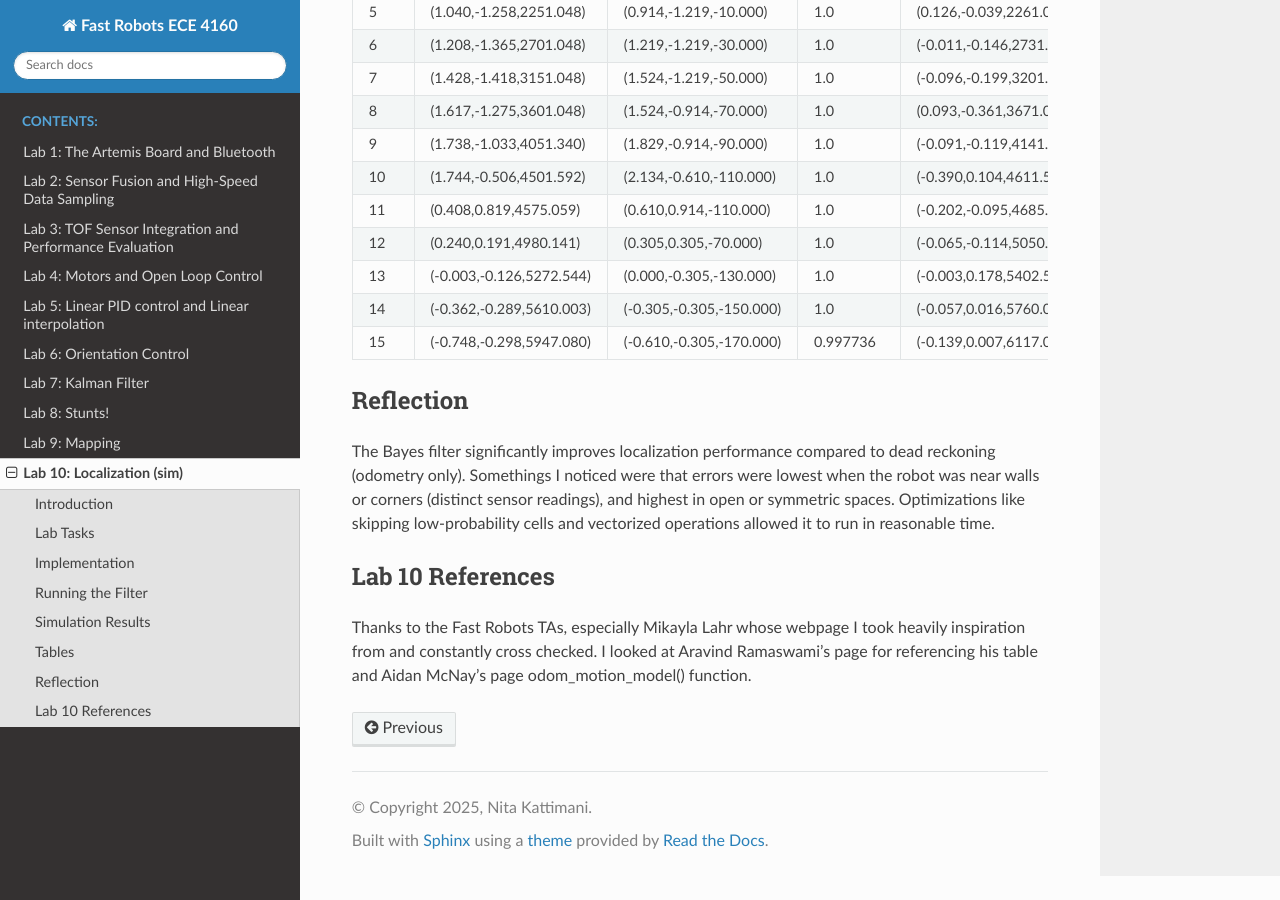
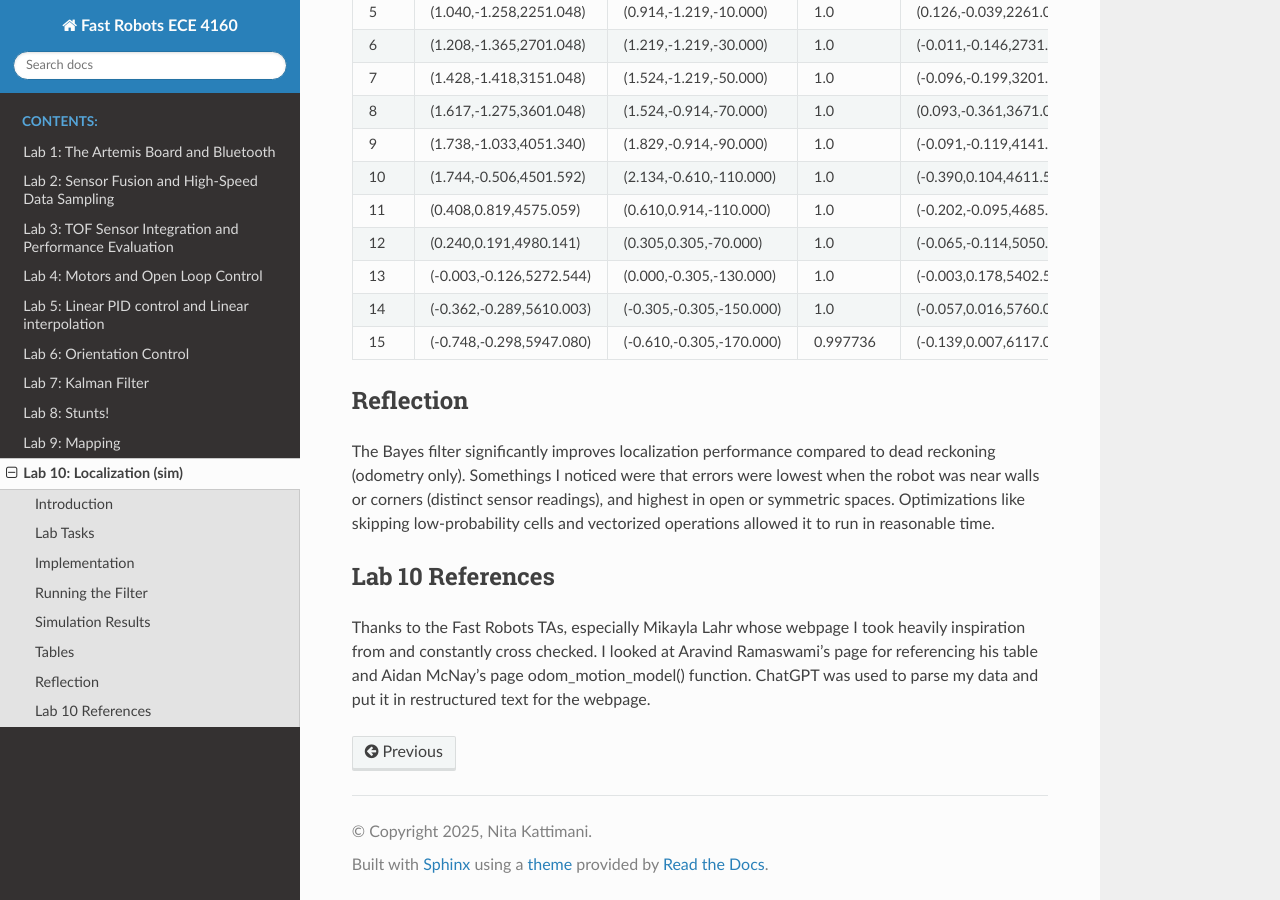
Before and after one commit to nskatti1/Fast-Robots, a Sphinx documentation site: the page built from docs/lab10.rst, in a window 1280 px wide and 900 px high, scrolled down 6911 px. Built offline with Sphinx 7.4.7 and the Read the Docs theme 3.1.0, drawn with Linux system fonts in a browser that asks for light colours; pages that are not in the unit, such as notebooks, are missing from menus.

Commit message:
Update lab10.rst

```diff
--- a/docs/lab10.rst
+++ b/docs/lab10.rst
@@ -298,4 +298,4 @@ The Bayes filter significantly improves localization performance compared to dea
 Lab 10 References
 -----------------
 
-Thanks to the Fast Robots TAs, especially Mikayla Lahr whose webpage I took heavily inspiration from and constantly cross checked. I looked at Aravind Ramaswami's page for referencing his table and Aidan McNay's page odom_motion_model() function.
+Thanks to the Fast Robots TAs, especially Mikayla Lahr whose webpage I took heavily inspiration from and constantly cross checked. I looked at Aravind Ramaswami's page for referencing his table and Aidan McNay's page odom_motion_model() function. ChatGPT was used to parse my data and put it in restructured text for the webpage.
```
